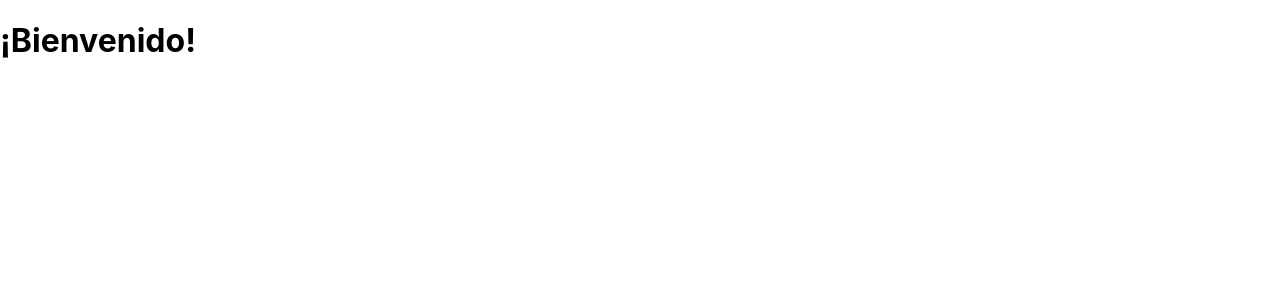
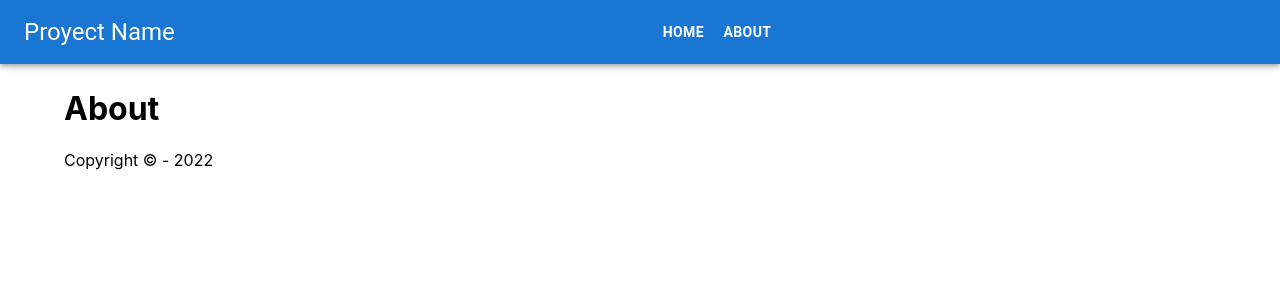
Before and after one commit to jc-san/Frontend-ProyectoFinal, a React (Create React App) app: page /about in a window 1280 px wide. Shown: the top 300 px of the page. Built offline with nearby package versions, Linux system fonts and the light colour scheme; a web font is replaced by a local one.

Commit message:
Feat: Se agregan rutas base

```diff
--- a/package.json
+++ b/package.json
@@ -3,11 +3,15 @@
   "version": "0.1.0",
   "private": true,
   "dependencies": {
+    "@emotion/react": "^11.10.5",
+    "@emotion/styled": "^11.10.5",
+    "@mui/material": "^5.10.13",
     "@testing-library/jest-dom": "^5.16.5",
     "@testing-library/react": "^13.4.0",
     "@testing-library/user-event": "^13.5.0",
     "react": "^18.2.0",
     "react-dom": "^18.2.0",
+    "react-router-dom": "^6.4.3",
     "react-scripts": "5.0.1",
     "web-vitals": "^2.1.4"
   },
--- a/public/index.html
+++ b/public/index.html
@@ -9,7 +9,7 @@
       name="description"
       content="Web site created using create-react-app"
     />
-    <link rel="apple-touch-icon" href="%PUBLIC_URL%/logo192.png" />
+    <!-- <link rel="apple-touch-icon" href="%PUBLIC_URL%/logo192.png" /> -->
     <!--
       manifest.json provides metadata used when your web app is installed on a
       user's mobile device or desktop. See https://developers.google.com/web/fundamentals/web-app-manifest/
--- /dev/null
+++ b/src/Menu.js
@@ -0,0 +1,12 @@
+const Menu = [
+    {
+        name: "Home",
+        link: '/home',
+    },
+    {
+        name: "About",
+        link: 'about',
+    },
+]
+
+export default Menu;
--- /dev/null
+++ b/src/core/MainTemplate.js
@@ -0,0 +1,32 @@
+import '../App.css';
+import React from 'react';
+import { BrowserRouter, Routes, Route } from "react-router-dom";
+import Container from '@mui/material/Container';
+
+import NavBar from './NavBar';
+import Home from '../pages/Home';
+import AboutPage from '../pages/AboutPage';
+import NotFound from '../pages/NotFound';
+
+
+function MainTemplate() {
+
+  return (
+    <React.Fragment>
+      <BrowserRouter>
+        <NavBar />.
+        <br/>
+        <Container maxWidth="lg">
+          <Routes>
+            <Route path="/" element={<Home />} />
+            <Route path="/home" element={<Home />} />
+            <Route path="/about" element={<AboutPage />} />
+            <Route path="*" element={<NotFound />} />
+          </Routes>
+        </Container>
+      </BrowserRouter>
+    </React.Fragment>
+  );
+}
+
+export default MainTemplate;
--- /dev/null
+++ b/src/core/NavBar.js
@@ -0,0 +1,34 @@
+import React from 'react';
+import { Link } from "react-router-dom";
+import AppBar from '@mui/material/AppBar';
+import Box from '@mui/material/Box';
+import Toolbar from '@mui/material/Toolbar';
+import Typography from '@mui/material/Typography';
+import Button from '@mui/material/Button';
+
+import Menu from '../Menu';
+
+function NavBar() {
+    return (
+        <>
+            <Box sx={{ p: 3, display: 'flex' }}>
+                <AppBar component="nav">
+                    <Toolbar>
+                        <Typography variant="h5" sx={{ flexGrow: 1 }}>
+                            Proyect Name
+                        </Typography>
+                        <Box sx={{ flexGrow: 1 }}>
+                            {Menu.map((item, index) => (
+                                <Button key={index} component={Link} to={item.link} sx={{ color: 'white', }}>
+                                    <b>{item.name}</b>
+                                </Button>
+                            ))}
+                        </Box>
+                    </Toolbar>
+                </AppBar>
+            </Box>
+        </>
+    );
+}
+
+export default NavBar;
--- a/src/index.js
+++ b/src/index.js
@@ -1,13 +1,14 @@
 import React from 'react';
 import ReactDOM from 'react-dom/client';
 import './index.css';
-import App from './App';
+import MainContainer from './core/MainTemplate';
 import reportWebVitals from './reportWebVitals';
+
 
 const root = ReactDOM.createRoot(document.getElementById('root'));
 root.render(
   <React.StrictMode>
-    <App />
+    <MainContainer />
   </React.StrictMode>
 );
 
--- /dev/null
+++ b/src/pages/AboutPage.js
@@ -0,0 +1,14 @@
+import React from 'react';
+
+function AboutPage() {
+    return (
+        <>
+            <div>
+                <h1>About </h1>
+                Copyright © - {new Date().getFullYear()}
+            </div>
+        </>
+    );
+}
+
+export default AboutPage;
--- /dev/null
+++ b/src/pages/Home.js
@@ -0,0 +1,11 @@
+import React from 'react';
+
+function Home() {
+    return (
+        <>
+            <h1>Home</h1>
+        </>
+    );
+}
+
+export default Home;
--- /dev/null
+++ b/src/pages/NotFound.js
@@ -0,0 +1,20 @@
+import { Link } from "react-router-dom";
+
+function NotFound() {
+    return (
+        <>
+            <div className="">
+                <div className="image-container-404">
+                    <img src="/image-404.png" alt="Error - Página no encontrada" />
+                </div>
+                <p className="error-pageNotFound">
+                    <span className="clr-dark-pink">Ooopsss! </span>
+                    Recurso no encontrado.
+                </p>
+                <Link className="btn-default" to="/home">regresa al inicio</Link>
+            </div>
+        </>
+    );
+}
+
+export default NotFound;
```
Also changed, not shown: src/styled-components/Cargando.js (added, +9 -0 lines), src/styled-components/Style.css (added, +19 -0 lines), public/manifest.json, 1 other file (tests, documents, lock files or other folders).
